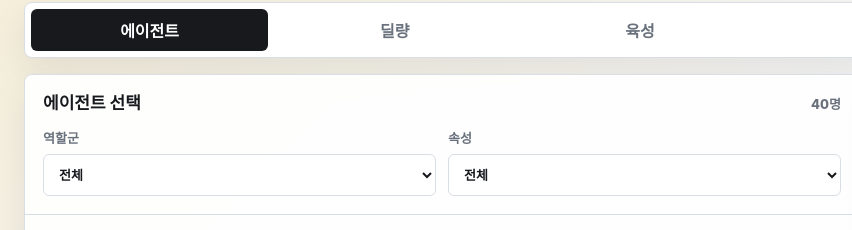
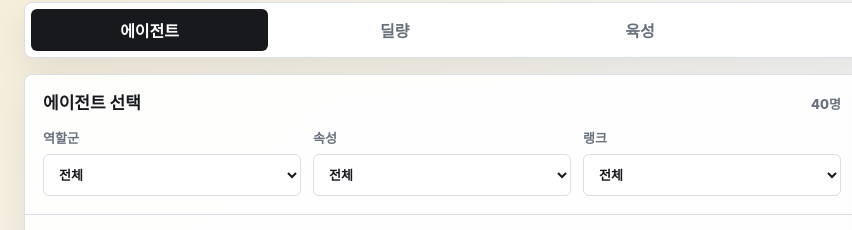
Before and after one commit to zzz-calc/zzz-calc.github.io, a website: page index.html in a window 1280 px wide. Shown: the part 115-345 px from the top of the page, 0-852 px from the left. Drawn offline with Linux system fonts and the light colour scheme.

Commit message:
Add agent rank filter

```diff
--- a/app.js
+++ b/app.js
@@ -12,7 +12,7 @@
   const GUIDE_STORAGE_KEY = "zzz-calc-community-guides";
   const STATE_STORAGE_KEY = "zzz-calc-state";
   const REPO_ISSUE_URL = "https://github.com/suhyeong10/zzz-calc/issues/new";
-  const TRANSIENT_FIELD_IDS = new Set(["agent-role-filter", "agent-attribute-filter", "database-search"]);
+  const TRANSIENT_FIELD_IDS = new Set(["agent-role-filter", "agent-attribute-filter", "agent-rank-filter", "database-search"]);
 
   const roleLabels = {
     all: "전체",
@@ -34,6 +34,14 @@
     ether: "에테르",
     wind: "바람",
     auricInk: "현묵",
+  };
+
+  const rankLabels = {
+    all: "전체",
+    S: "S",
+    A: "A",
+    B: "B",
+    I: "I",
   };
 
   function fandomAvatar(fileName) {
@@ -1340,10 +1348,12 @@
   function renderAgentGrid() {
     const role = $("#agent-role-filter").value;
     const attribute = $("#agent-attribute-filter").value;
+    const rank = $("#agent-rank-filter").value;
     const filtered = agents.filter((agent) => {
       const roleOk = role === "all" || agent.role === role;
       const attrOk = attribute === "all" || agent.attribute === attribute;
-      return roleOk && attrOk;
+      const rankOk = rank === "all" || agent.rank === rank;
+      return roleOk && attrOk && rankOk;
     });
 
     $("#agent-count").textContent = `${filtered.length}명`;
@@ -1906,6 +1916,7 @@
 
     const activeRoles = new Set(agents.map((agent) => agent.role));
     const activeAttributes = new Set(agents.map((agent) => agent.attribute));
+    const activeRanks = new Set(agents.map((agent) => agent.rank));
     $("#agent-role-filter").replaceChildren(
       ...["all", "attack", "stun", "anomaly", "support", "defense", "rupture"]
         .filter((role) => role === "all" || activeRoles.has(role))
@@ -1915,6 +1926,11 @@
       ...["all", "physical", "fire", "ice", "frost", "electric", "ether", "wind", "auricInk"]
         .filter((attribute) => attribute === "all" || activeAttributes.has(attribute))
         .map((attribute) => option(attributeLabels[attribute], attribute)),
+    );
+    $("#agent-rank-filter").replaceChildren(
+      ...["all", "S", "A", "B", "I"]
+        .filter((rank) => rank === "all" || activeRanks.has(rank))
+        .map((rank) => option(rankLabels[rank], rank)),
     );
 
     $("#target-core").value = "6";
--- a/index.html
+++ b/index.html
@@ -42,6 +42,10 @@
                   <label>
                     속성
                     <select id="agent-attribute-filter"></select>
+                  </label>
+                  <label>
+                    랭크
+                    <select id="agent-rank-filter"></select>
                   </label>
                 </div>
               </div>
--- a/styles.css
+++ b/styles.css
@@ -227,10 +227,6 @@ button:focus-visible {
   display: grid;
   grid-template-columns: repeat(3, minmax(0, 1fr));
   gap: 12px;
-}
-
-.filter-row {
-  grid-template-columns: repeat(2, minmax(0, 1fr));
 }
 
 .checkbox-label {
```
